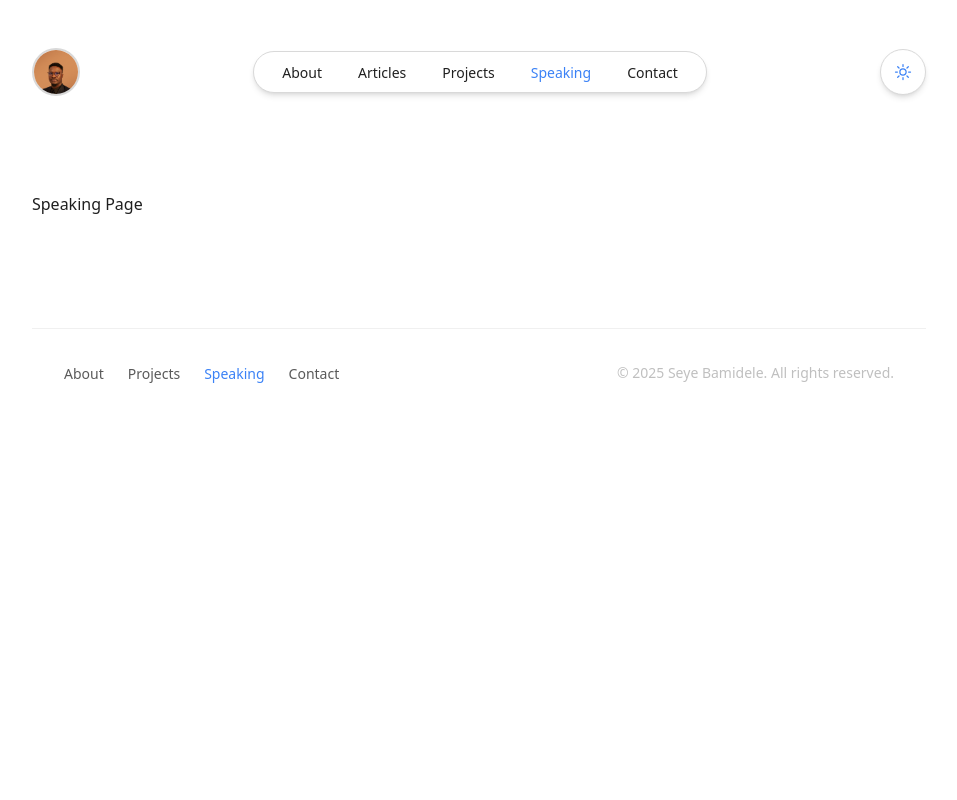
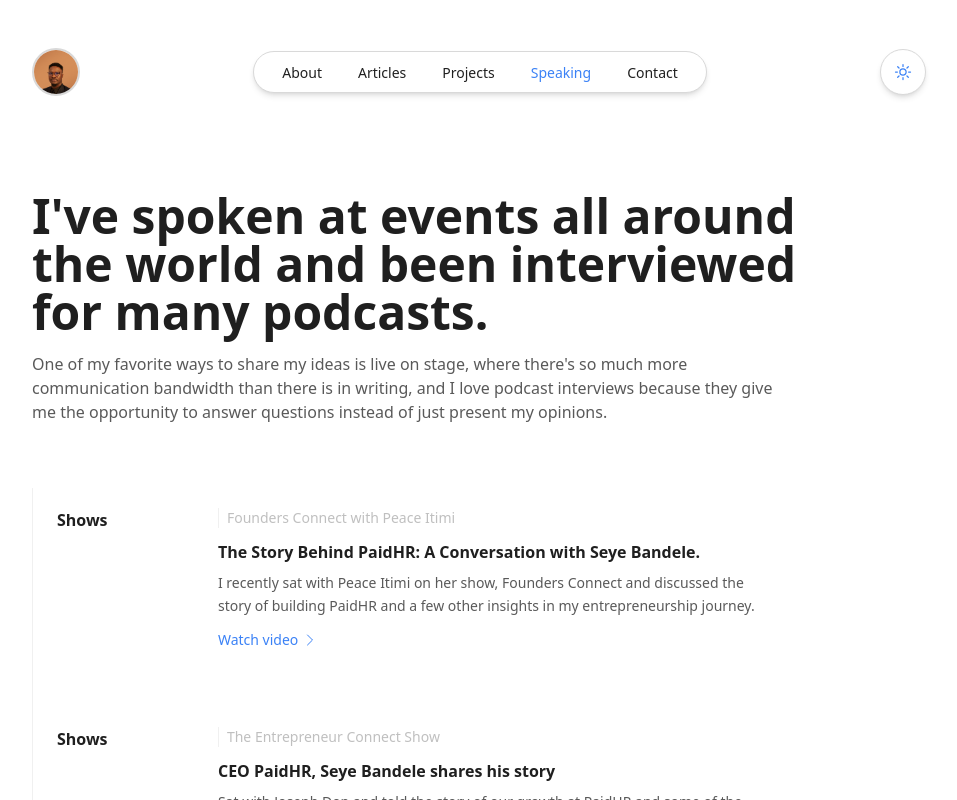
Before and after one commit to biolafrica/seye-bamidele, a Next.js app in the folder apps/client/: page /speaking in a window 1280 px wide. Shown: the top 800 px of the page, without its empty margins (161-1118 px from the left). Built offline with nearby package versions, Linux system fonts and the light colour scheme.

Commit message:
created speaking page

```diff
--- a/apps/client/app/speaking/page.tsx
+++ b/apps/client/app/speaking/page.tsx
@@ -1,7 +1,109 @@
+import {ChevronRightIcon } from "@heroicons/react/24/outline";
+import Link from "next/link";
+
+interface SpeakingEvent {
+  category: string;
+  event: string;
+  title: string;
+  description: string;
+  link: {
+    text: string;
+    url: string;
+  };
+}
+
+const speakingEvents: SpeakingEvent[] = [
+  {
+    category: "Shows",
+    event: "Founders Connect with Peace Itimi",
+    title: "The Story Behind PaidHR: A Conversation with Seye Bandele.",
+    description:
+      "I recently sat with Peace Itimi on her show, Founders Connect and discussed the story of building PaidHR and a few other insights in my entrepreneurship journey.",
+    link: {
+      text: "Watch video",
+      url: "https://www.youtube.com/watch?v=jVe_ddvM6ww&t=1s",
+    },
+  },
+  {
+    category: "Shows",
+    event: "The Entrepreneur Connect Show",
+    title: "CEO PaidHR, Seye Bandele shares his story",
+    description:
+      "Sat with Joseph Don and told the story of our growth at PaidHR and some of the challenges we’ve faced building a startup in Africa",
+    link: {
+      text: "Watch video",
+      url: "https://www.youtube.com/watch?v=hHujz_wY2y8",
+    },
+  },
+  {
+    category: "Podcasts",
+    event: "Growing Africa Podcast",
+    title: "Pade",
+    description:
+      "I had a chat with the guys at the Growing Africa Podcast, I’ve included the episode here, if you’d like to check that out",
+    link: {
+      text: "Listen to podcast",
+      url: "https://open.spotify.com/episode/1iK7Jb53Jol8CiSNFch2Sf?trackId=0qlu7Te2J2BuAGFcwb3rjn",
+    },
+  },
+];
+
 export default function Speaking() {
   return (
-    <div>
-      <h4>Speaking Page</h4>
-    </div>
+    <main className="min-h-screen ">
+      <div className="max-w-3xl">
+        {/* Header */}
+        <header className="mb-16">
+          <h1 className="text-4xl sm:text-5xl font-bold leading-tight text-heading">
+            I've spoken at events all around the world and been interviewed for many podcasts.
+          </h1>
+          <p className="mt-4 text-secondary text-base">
+            One of my favorite ways to share my ideas is live on stage, where there's so much more
+            communication bandwidth than there is in writing, and I love podcast interviews because
+            they give me the opportunity to answer questions instead of just present my opinions.
+          </p>
+        </header>
+
+        {/* Articles */}
+        <section className="space-y-12 md:space-y-0">
+          {speakingEvents.map((event, idx) => (
+            <article
+              key={idx}
+              className="md:flex gap-3  rounded-lg md:rounded-none md:p-0 "
+            >
+              <div className="md:border-l md:border-separator w-full py-0 md:pl-6 md:w-1/4 md:py-5 ">
+                <div className="text-base font-semibold text-heading" >
+                  {event.category}
+                </div>
+              </div>
+
+              <div className="rounded-lg mt-3 w-full mb-9 md:hover:bg-hover md:cursor-pointer md:p-5 md:3/4 md:mt-0 ">
+
+                <h2 className="text-sm text-disabled border-l border-separator pl-2">
+                  {event.event}
+                </h2>
+
+                <h2 className="text-base font-semibold text-heading mt-3">
+                  {event.title}
+                </h2>
+
+                <p className="mt-2 text-secondary text-sm leading-relaxed">
+                  {event.description}
+                </p>
+
+                <Link
+                  href={event.link.url}
+                  className="mt-3 inline-flex items-center text-accent hover:text-accent-hover font-medium transition-colors group text-sm"
+                >
+                  {event.link.text}
+                  <ChevronRightIcon className="w-4 h-4 ml-1 transition-transform group-hover:translate-x-1" />
+                </Link>
+              </div>
+
+            </article>
+          ))}
+        </section>
+      </div>
+    </main>
   );
 }
```
